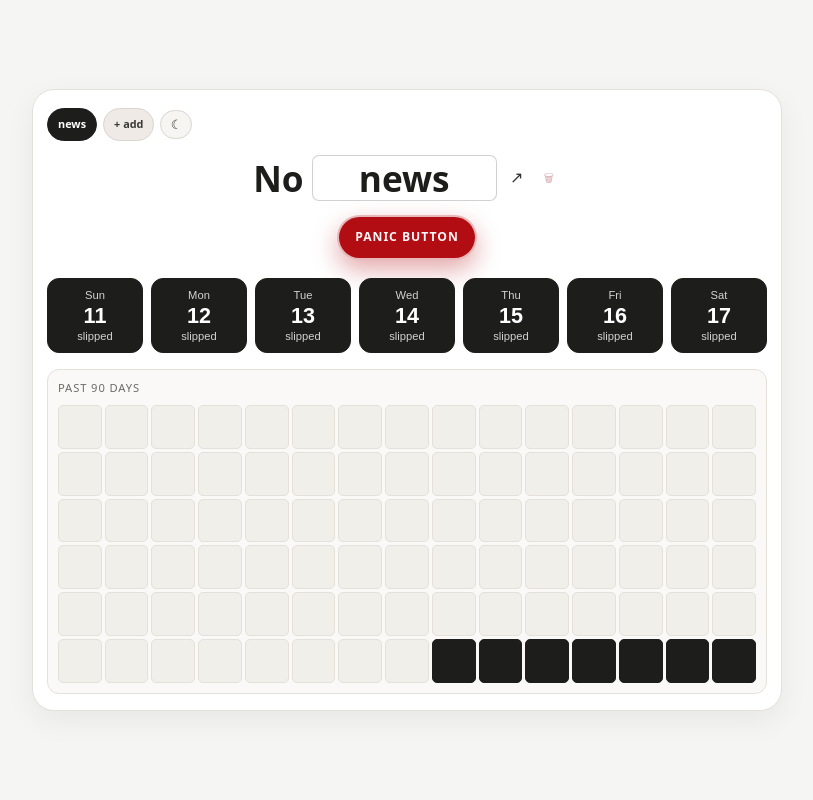
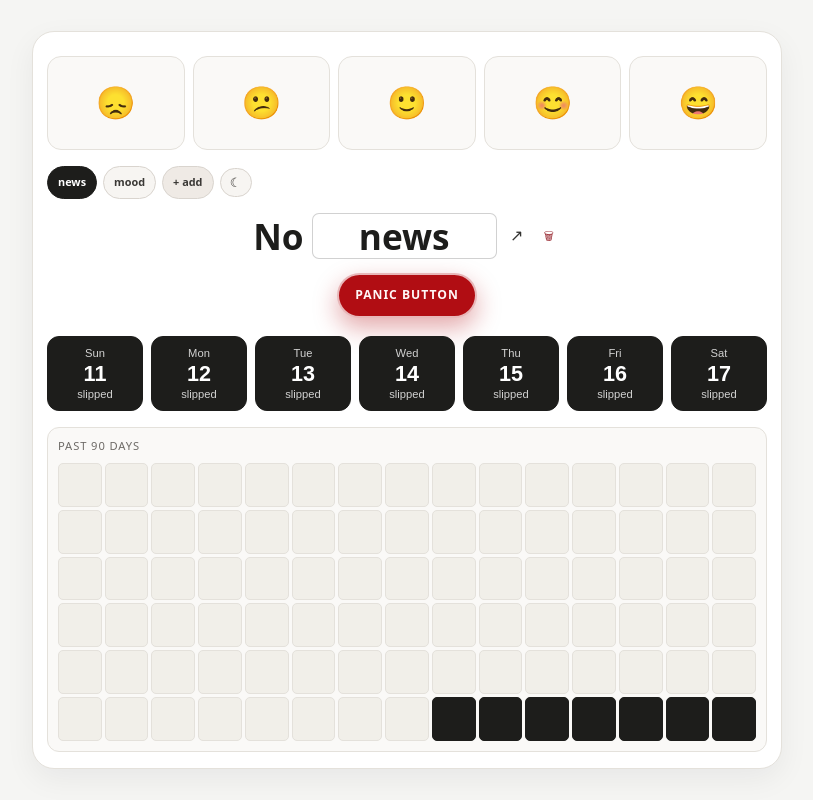
Before and after one commit to runarf/slip, a React (Vite) app: page / in a window 1280 px wide. Shown: the whole page, without its empty margins (233-1046 px from the left). Built offline with nearby package versions, Linux system fonts and the light colour scheme.

Commit message:
Update mood tab layout

```diff
--- a/src/App.css
+++ b/src/App.css
@@ -229,6 +229,106 @@ h1 {
   gap: 4px;
 }
 
+.mood-panel {
+  display: flex;
+  flex-direction: column;
+  gap: 12px;
+  padding: 8px 0 2px;
+}
+
+.mood-panel.compact {
+  margin-bottom: 14px;
+}
+
+.top-mood-panel {
+  margin-top: 2px;
+  margin-bottom: 10px;
+  padding-top: 4px;
+}
+
+.mood-header {
+  text-align: center;
+}
+
+.mood-header h1 {
+  margin: 0;
+  font-size: clamp(1.6rem, 6vw, 2.2rem);
+}
+
+.mood-subtitle {
+  margin: 6px 0 0;
+  color: #6d6a66;
+  font-size: 0.75rem;
+  letter-spacing: 0.04em;
+  text-transform: uppercase;
+}
+
+.app-shell.dark .mood-subtitle {
+  color: #cbd5e1;
+}
+
+.mood-scale {
+  display: grid;
+  grid-template-columns: repeat(5, minmax(0, 1fr));
+  gap: 8px;
+}
+
+.mood-button {
+  display: flex;
+  flex-direction: column;
+  align-items: center;
+  justify-content: center;
+  gap: 6px;
+  border: 1px solid #e4e1db;
+  border-radius: 14px;
+  background: #faf9f7;
+  color: #1d1d1b;
+  min-height: 94px;
+  cursor: pointer;
+  transition: all 0.15s ease;
+}
+
+.mood-button.selected {
+  background: #1d1d1b;
+  border-color: #1d1d1b;
+  color: #ffffff;
+  transform: translateY(-1px);
+}
+
+.app-shell.dark .mood-button {
+  background: #17212d;
+  border-color: #2d3a49;
+  color: #edf2f7;
+}
+
+.app-shell.dark .mood-button.selected {
+  background: #edf2f7;
+  border-color: #edf2f7;
+  color: #111827;
+}
+
+.mood-emoji {
+  font-size: 2rem;
+  line-height: 1;
+}
+
+.mood-label {
+  font-size: 0.7rem;
+  font-weight: 700;
+  letter-spacing: 0.04em;
+  text-transform: uppercase;
+}
+
+.mood-summary {
+  text-align: center;
+  font-size: 0.8rem;
+  color: #6d6a66;
+}
+
+.app-shell.dark .mood-summary {
+  color: #cbd5e1;
+}
+
 .share-group {
   display: inline-flex;
   align-items: center;
@@ -451,6 +551,10 @@ h1 {
   padding: 10px;
 }
 
+.mood-heatmap {
+  margin-top: 12px;
+}
+
 .app-shell.dark .heatmap-wrap {
   background: #17212d;
   border-color: #2d3a49;
@@ -498,3 +602,37 @@ h1 {
   background: #1d1d1b;
   border-color: #1d1d1b;
 }
+
+.heat-cell.mood-empty {
+  background: #f1efe9;
+}
+
+.app-shell.dark .heat-cell.mood-empty {
+  background: #233143;
+  border-color: #2d3a49;
+}
+
+.heat-cell.mood-1 {
+  background: #7f1d1d;
+  border-color: #7f1d1d;
+}
+
+.heat-cell.mood-2 {
+  background: #c2410c;
+  border-color: #c2410c;
+}
+
+.heat-cell.mood-3 {
+  background: #eab308;
+  border-color: #eab308;
+}
+
+.heat-cell.mood-4 {
+  background: #22c55e;
+  border-color: #22c55e;
+}
+
+.heat-cell.mood-5 {
+  background: #15803d;
+  border-color: #15803d;
+}
--- a/src/App.tsx
+++ b/src/App.tsx
@@ -14,6 +14,7 @@ interface HabitItem {
 interface HabitState {
   panicLevel: number
   slipDates: string[]
+  moodValues?: Record<string, number>
 }
 
 function formatKey(date: Date): string {
@@ -57,7 +58,10 @@ function App(): JSX.Element {
       }
     }
 
-    return [{ id: 'habit-1', name: 'news' }]
+    return [
+      { id: 'habit-1', name: 'news' },
+      { id: 'habit-mood', name: 'mood' },
+    ]
   })
 
   const [activeHabitId, setActiveHabitId] = useState<string>(() => {
@@ -75,22 +79,36 @@ function App(): JSX.Element {
     const fallbackState: HabitState = {
       panicLevel: 0,
       slipDates: getLastSevenDays().map((date) => formatKey(date)),
+      moodValues: {},
     }
 
     if (!saved) {
-      return { 'habit-1': fallbackState }
+      return {
+        'habit-1': fallbackState,
+        'habit-mood': { ...fallbackState },
+      }
     }
 
     try {
       const parsed = JSON.parse(saved) as Record<string, HabitState>
       if (parsed && parsed['habit-1']) {
-        return parsed
+        return {
+          ...parsed,
+          'habit-mood': {
+            panicLevel: parsed['habit-mood']?.panicLevel ?? 0,
+            slipDates: parsed['habit-mood']?.slipDates ?? getLastSevenDays().map((date) => formatKey(date)),
+            moodValues: parsed['habit-mood']?.moodValues ?? {},
+          },
+        }
       }
     } catch {
       // ignore invalid data and fall back below
     }
 
-    return { 'habit-1': fallbackState }
+    return {
+      'habit-1': fallbackState,
+      'habit-mood': { ...fallbackState },
+    }
   })
 
   const [bursts, setBursts] = useState<Array<{ id: number; x: number; emoji: string }>>([])
@@ -111,9 +129,42 @@ function App(): JSX.Element {
   const recentDays = getLastSevenDays()
   const heatmapDays = getRecentHeatmapDays()
   const activeHabit = habits.find((habit) => habit.id === activeHabitId) ?? habits[0]
-  const activeState = habitStates[activeHabitId] ?? { panicLevel: 0, slipDates: getLastSevenDays().map((date) => formatKey(date)) }
+  const activeState = habitStates[activeHabitId] ?? { panicLevel: 0, slipDates: getLastSevenDays().map((date) => formatKey(date)), moodValues: {} }
   const panicLevel = activeState.panicLevel
   const slipDates = activeState.slipDates
+  const isMoodTab = activeHabitId === 'habit-mood'
+  const moodOptions = [
+    { value: 1, emoji: '😞', label: 'Awful' },
+    { value: 2, emoji: '😕', label: 'Low' },
+    { value: 3, emoji: '🙂', label: 'Okay' },
+    { value: 4, emoji: '😊', label: 'Good' },
+    { value: 5, emoji: '😄', label: 'Great' },
+  ]
+
+  useEffect(() => {
+    setHabits((current) => {
+      const hasMoodTab = current.some((habit) => habit.id === 'habit-mood')
+      if (hasMoodTab) {
+        return current
+      }
+
+      return [...current, { id: 'habit-mood', name: 'mood' }]
+    })
+
+    setHabitStates((current) => {
+      if (current['habit-mood']) {
+        return current
+      }
+
+      return {
+        ...current,
+        'habit-mood': {
+          panicLevel: 0,
+          slipDates: getLastSevenDays().map((date) => formatKey(date)),
+        },
+      }
+    })
+  }, [])
 
   useEffect(() => {
     localStorage.setItem(HABITS_KEY, JSON.stringify(habits))
@@ -172,6 +223,21 @@ function App(): JSX.Element {
 
   const isSlipDay = (date: Date): boolean => {
     return slipDates.includes(formatKey(date))
+  }
+
+  const setMoodValue = (moodValue: number): void => {
+    const todayKey = formatKey(new Date())
+
+    setHabitStates((current) => ({
+      ...current,
+      'habit-mood': {
+        ...(current['habit-mood'] ?? { panicLevel: 0, slipDates: [], moodValues: {} }),
+        moodValues: {
+          ...(current['habit-mood']?.moodValues ?? {}),
+          [todayKey]: moodValue,
+        },
+      },
+    }))
   }
 
   const triggerPanic = (): void => {
@@ -263,6 +329,9 @@ function App(): JSX.Element {
     panicLevel < 42 ? 3 :
     panicLevel < 52 ? 4 :
     5
+
+  const moodState = habitStates['habit-mood'] ?? { panicLevel: 0, slipDates: [], moodValues: {} }
+  const todayMood = moodState.moodValues?.[formatKey(new Date())] ?? null
 
   const reorderHabits = (sourceId: string, targetId: string): void => {
     if (sourceId === targetId) {
@@ -411,6 +480,23 @@ function App(): JSX.Element {
       </div>
 
       <section className="tracker-card">
+        <div className="mood-panel compact top-mood-panel">
+          <div className="mood-scale" aria-label="Mood selection">
+            {moodOptions.map((option) => (
+              <button
+                key={option.value}
+                type="button"
+                className={`mood-button ${todayMood === option.value ? 'selected' : ''}`}
+                onClick={() => setMoodValue(option.value)}
+                aria-label={`Mood ${option.label}`}
+                title={option.label}
+              >
+                <span className="mood-emoji">{option.emoji}</span>
+              </button>
+            ))}
+          </div>
+        </div>
+
         <div className="tab-bar" aria-label="Habit tabs">
           {habits.map((habit) => (
             <button
@@ -451,6 +537,7 @@ function App(): JSX.Element {
                 [newHabit.id]: {
                   panicLevel: 0,
                   slipDates: getLastSevenDays().map((date) => formatKey(date)),
+                  moodValues: {},
                 },
               }))
             }}
@@ -469,6 +556,37 @@ function App(): JSX.Element {
           </button>
         </div>
 
+        {isMoodTab ? (
+          <div className="mood-panel">
+            <div className="mood-header">
+              <h1></h1>
+            </div>
+
+            <div className="heatmap-wrap mood-heatmap" aria-label="Mood history heatmap">
+              <div className="heatmap-labels">
+                <span>Past 90 days</span>
+              </div>
+              <div className="heatmap-grid">
+                {heatmapDays.map((date) => {
+                  const value = moodState.moodValues?.[formatKey(date)] ?? null
+                  const moodLabel = value ? moodOptions.find((option) => option.value === value)?.label : 'No mood'
+                  const title = `${date.toLocaleDateString(undefined, { weekday: 'long', month: 'short', day: 'numeric', year: 'numeric' })} — ${value ? moodLabel : 'no mood'}`
+
+                  return (
+                    <button
+                      key={formatKey(date)}
+                      type="button"
+                      className={`heat-cell ${value ? `mood-${value}` : 'mood-empty'}`}
+                      aria-label={title}
+                      title={title}
+                    />
+                  )
+                })}
+              </div>
+            </div>
+          </div>
+        ) : (
+          <>
             <div className="habit-header">
               <h1>
                 No{' '}
@@ -566,6 +684,8 @@ function App(): JSX.Element {
                 })}
               </div>
             </div>
+          </>
+        )}
       </section>
     </main>
   )
```
Lines whose indentation alone changed are shown as unchanged.
